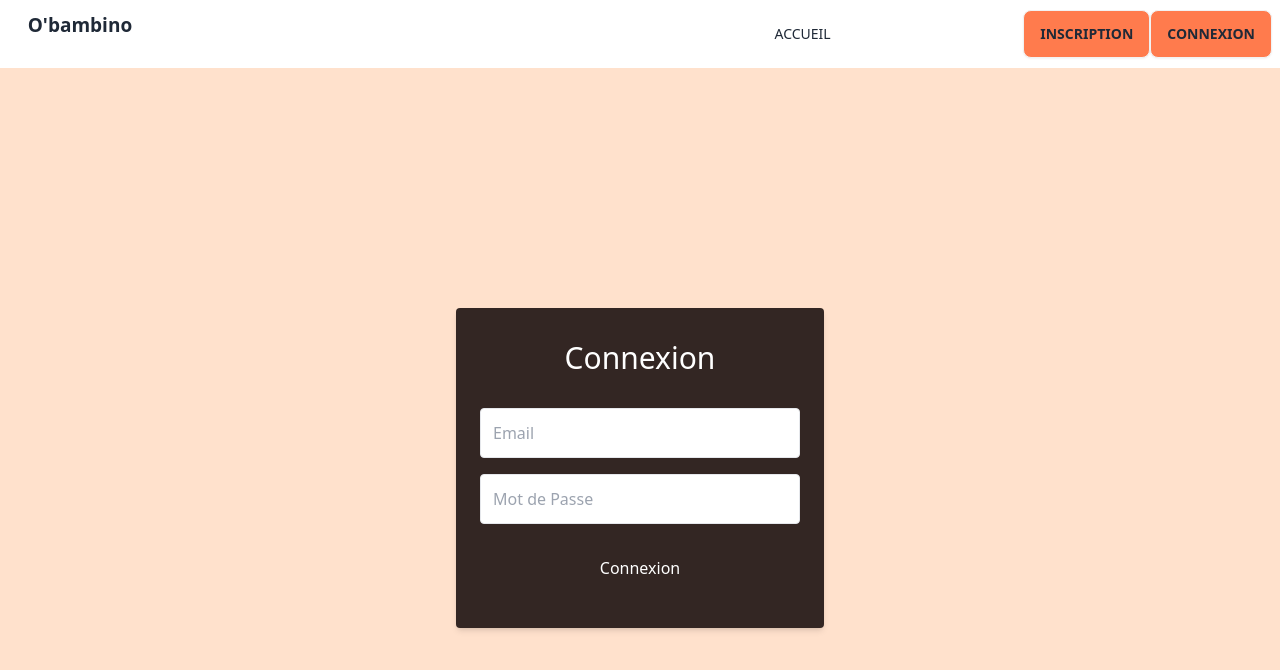
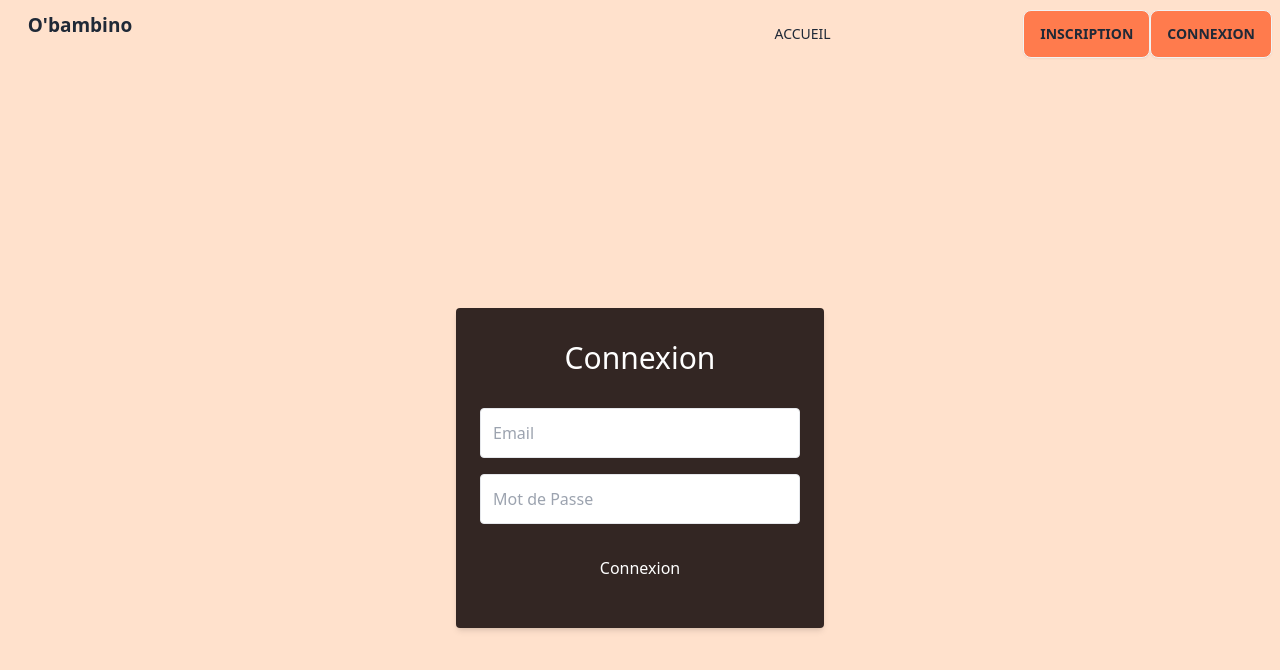
Before and after one commit to MennelSari/Obambino, a React (Vite) app: page /login in a window 1280 px wide. Shown: the top 670 px of the page. Built offline with nearby package versions, Linux system fonts and the light colour scheme.

Commit message:
changed background color of HeaderPublic

```diff
--- a/src/components/HeaderPublic.tsx
+++ b/src/components/HeaderPublic.tsx
@@ -2,7 +2,7 @@ import {Link} from 'react-router-dom';
 
 const HeaderPublic = () => {
   return (
-    <div className="navbar bg-transparent">
+    <div className="navbar bg-[#FFE1CC]">
   <div className="navbar-start">
     <div className="dropdown">
       <div tabIndex={0} role="button" className="btn btn-ghost lg:hidden">
```
